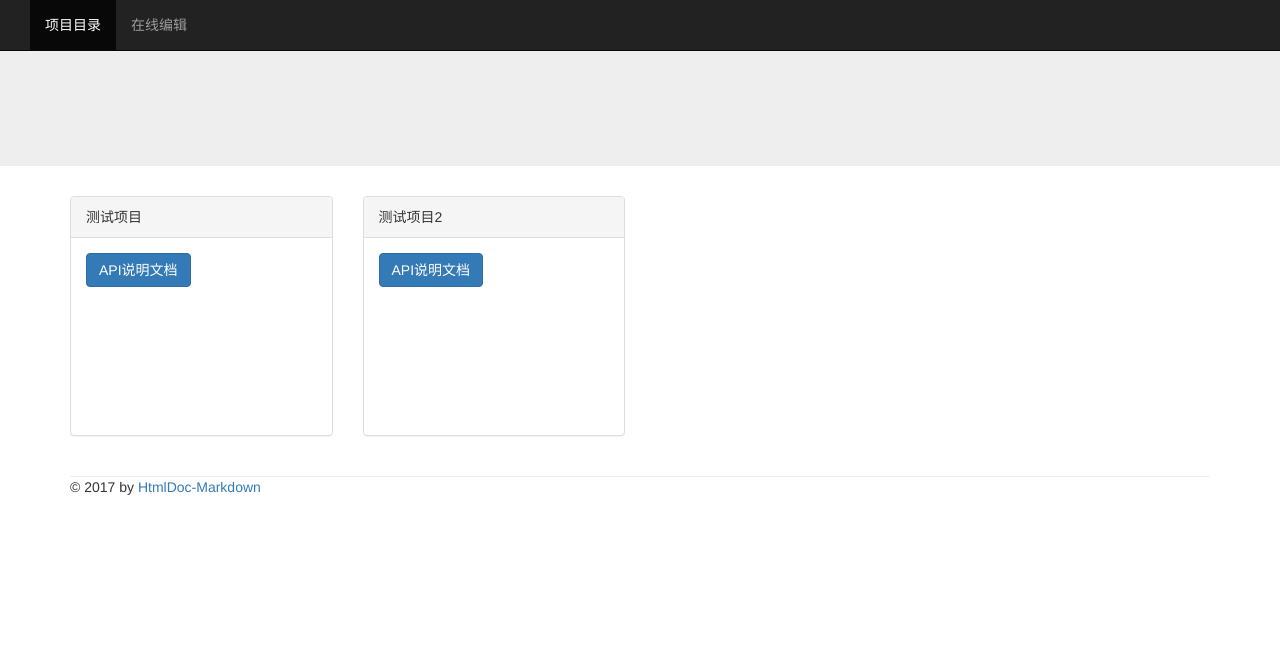
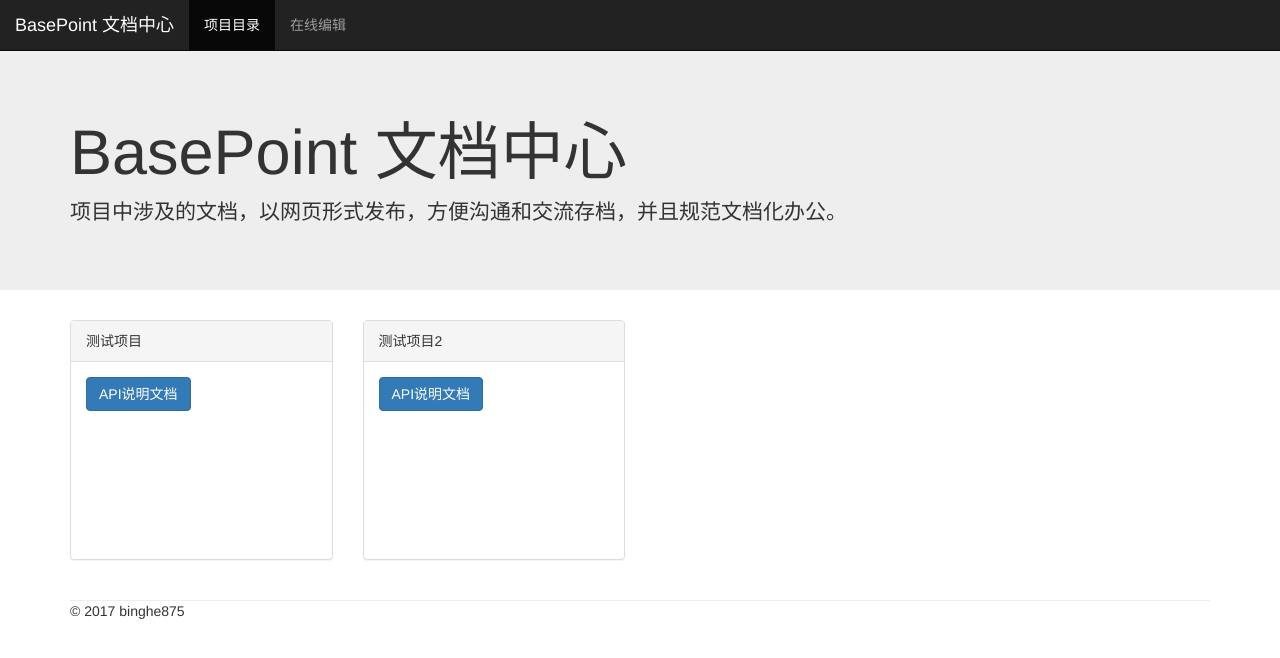
Before and after one commit to binghe875/HtmlDoc-Markdown, a plain HTML site: page index.html in a window 1280 px wide. Drawn offline with Linux system fonts and the light colour scheme.

Commit message:
Revert "1.1"
This reverts commit 17bfe4f2ca5985df6a92d5b995e7423c9ea402f1.

```diff
--- a/index.html
+++ b/index.html
@@ -23,7 +23,7 @@
                 <span class="icon-bar"></span>
                 <span class="icon-bar"></span>
               </button>
-                <a class="navbar-brand" href="#" id="projectname"></a>
+                <a class="navbar-brand" href="#">BasePoint 文档中心</a>
             </div>
 
             <!-- 导航链接 -->
@@ -36,8 +36,10 @@
         </div>
     </nav>
 
-    <div class="jumbotron" id="projectinfo">
+    <div class="jumbotron">
         <div class="container">
+            <h1>BasePoint 文档中心</h1>
+            <p>项目中涉及的文档，以网页形式发布，方便沟通和交流存档，并且规范文档化办公。</p>
         </div>
     </div>
 
@@ -48,7 +50,7 @@
     <div class="container">
         <hr>
         <footer>
-            <p>&copy; 2017 by <a href="https://github.com/binghe875/HtmlDoc-Markdown">HtmlDoc-Markdown</a></p>
+            <p>&copy; 2017 binghe875</p>
         </footer>
     </div>
 </body>
--- a/public/js/index.js
+++ b/public/js/index.js
@@ -1,19 +1,6 @@
 $(function() {
     var url = "./../../item/project.json";
     $.getJSON(url, function(data) {
-
-        $("#projectname").html(data.project);
-
-        var projectinfo = [
-            '<h1>',
-            data.project,
-            '</h1>',
-            '<p>',
-            data.description,
-            '</p>'
-        ];
-        $("#projectinfo .container").html(projectinfo.join(''));
-
         $.each(data.itme, function(i, v) {
             var doc = [];
             $.each(v.doc, function(di, dv) {
```
Also changed, not shown: edit.html (+2 -2 lines), public/js/edit.js (+9 -7 lines).
